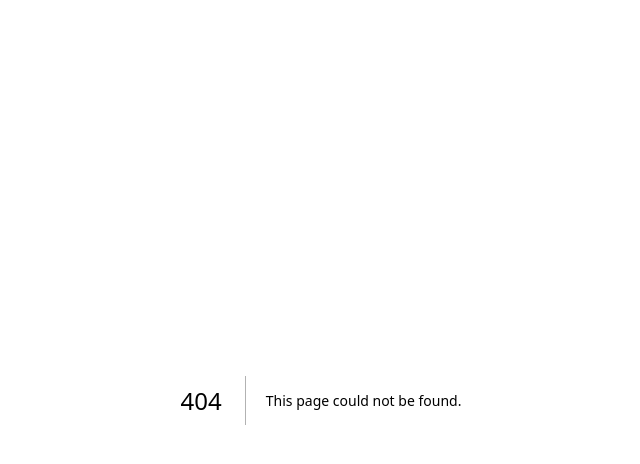
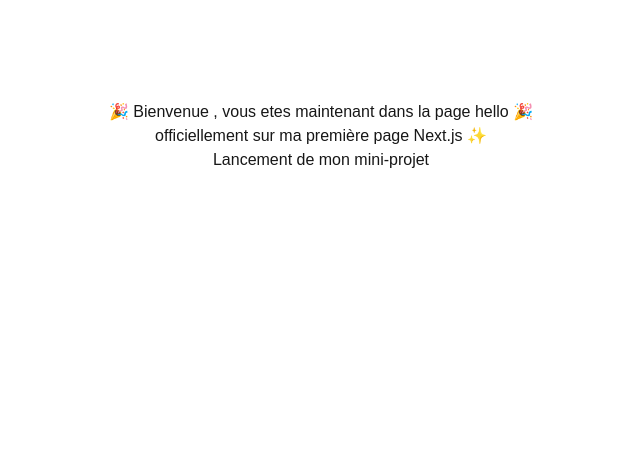
Before and after one commit to RihemNabi/first-next, a Next.js app: page /first in a window 1280 px wide. Before the commit this address had no page. Shown: the top 464 px of the page, without its empty margins (319-959 px from the left). Built offline with nearby package versions, Linux system fonts and the light colour scheme.

Commit message:
création projet Next.js et première page

```diff
--- /dev/null
+++ b/app/first/page.jsx
@@ -0,0 +1,9 @@
+export default function HelloPage() {
+  return (
+    <div style={{ textAlign: "center", marginTop: "100px" }}>
+      <h1>🎉 Bienvenue , vous etes maintenant dans la page hello 🎉</h1>
+      <p>officiellement sur ma première page Next.js ✨</p>
+      <p>Lancement de mon mini-projet </p>
+    </div>
+  );
+}
```
